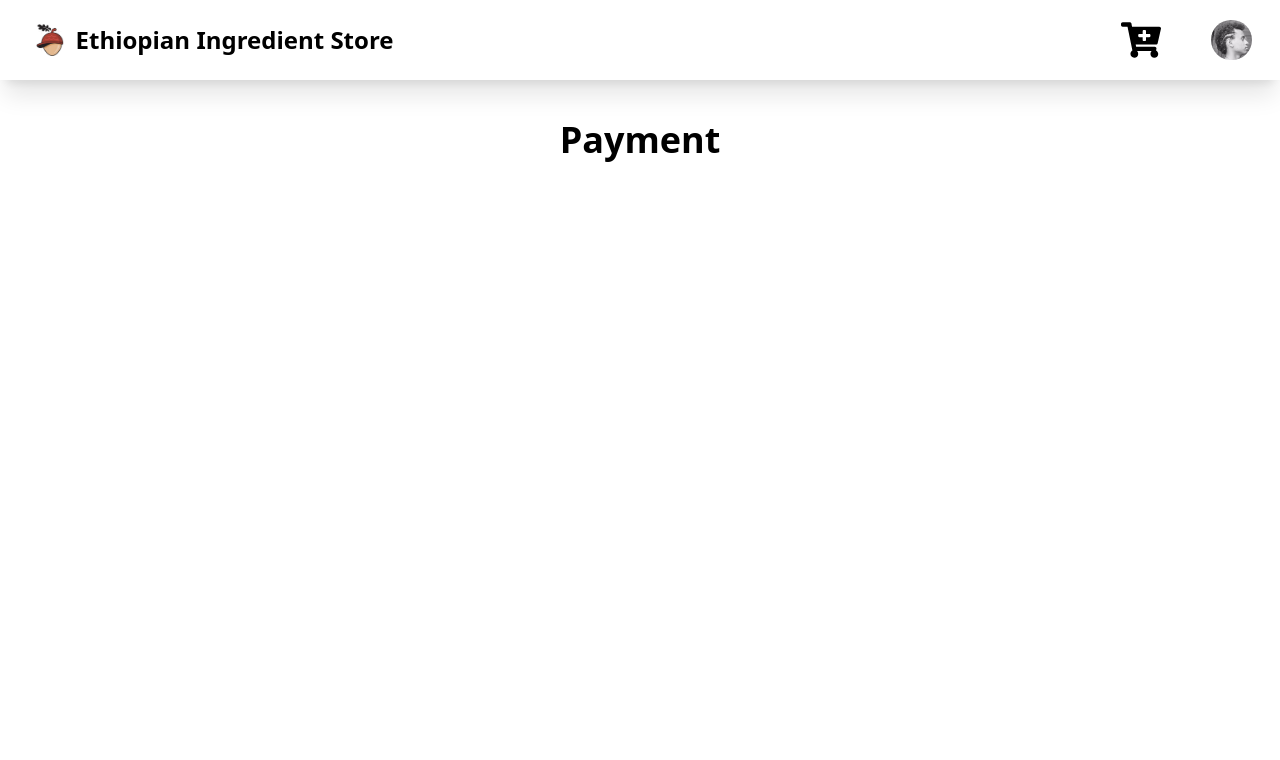
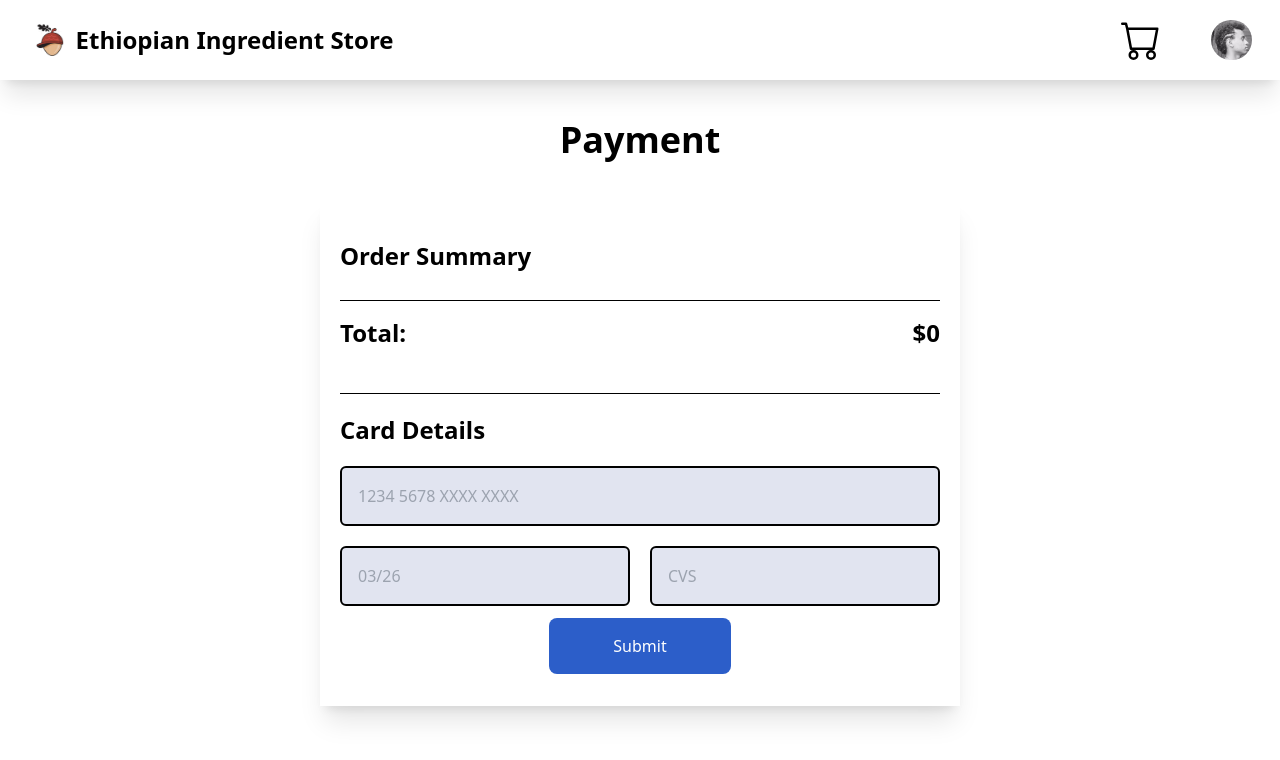
Before and after one commit to TibebuGW/Ethiopian-Ingredient-Store, a React (Vite) app in the folder Frontend/: page /checkout in a window 1280 px wide. Shown: the top 760 px of the page. Built offline with nearby package versions, Linux system fonts and the light colour scheme; what react-auth-kit would draw is missing.

Commit message:
add cart and checkout

```diff
--- a/Frontend/src/App.jsx
+++ b/Frontend/src/App.jsx
@@ -9,10 +9,11 @@ import {
   Orders,
   CreateAccount,
 } from "./components";
-
+import { StoreContextProvider } from "./contexts/store-context";
 function App() {
   return (
     <div className="w-full">
+      <StoreContextProvider>
         <Router>
           <Routes>
             <Route path="/" element={<Home />} />
@@ -25,6 +26,7 @@ function App() {
             <Route path="/create-account" element={<CreateAccount />} />
           </Routes>
         </Router>
+      </StoreContextProvider>
     </div>
   );
 }
--- /dev/null
+++ b/Frontend/src/api/Items.js
@@ -0,0 +1,61 @@
+import pepper from "../assets/images/pepper.jpg"
+const items = [
+    {
+        id: 0,
+        name: "pepper",
+        description: "lorem ipsum",
+        price: "12.25",
+        image: pepper,
+    },
+    {
+        id: 1,
+        name: "pepper",
+        description: "lorem ipsum",
+        price: "12.25",
+        image: pepper
+    },
+    {
+        id: 2,
+        name: "pepper",
+        description: "lorem ipsum",
+        price: "12.25",
+        image: pepper
+    },
+    {
+        id: 3,
+        name: "pepper",
+        description: "lorem ipsum",
+        price: "12.25",
+        image: pepper
+    },
+    {
+        id: 4,
+        name: "pepper",
+        description: "lorem ipsum",
+        price: "12.25",
+        image: pepper
+    },
+    {
+        id: 5,
+        name: "pepper",
+        description: "lorem ipsum",
+        price: "12.25",
+        image: pepper
+    },
+    {
+        id: 6,
+        name: "pepper",
+        description: "lorem ipsum",
+        price: "12.25",
+        image: pepper
+    },
+    {
+        id: 7,
+        name: "pepper",
+        description: "lorem ipsum",
+        price: "12.25",
+        image: pepper
+    },
+  ];
+
+export {items}
--- a/Frontend/src/components/Cards/ProductItem.jsx
+++ b/Frontend/src/components/Cards/ProductItem.jsx
@@ -1,19 +1,26 @@
 import PropTypes from "prop-types";
+import { useContext } from "react";
+import { StoreContext } from "../../contexts/store-context";
+import {BsCartPlusFill, BsFillCartDashFill} from "react-icons/bs"
+
 const ProductItem = (props) => {
-  const { name, description, price, image } = props.data;
+  const { cartItems, addToCart, removeFromCart } = useContext(StoreContext);
+
+  const { id, name, description, price, image } = props.data;
+
   return (
-    <div className="p-10 hover:shadow-2xl transition duration-500">
+    <div className="p-10 shadow-xl hover:shadow-2xl transition duration-500">
       <div className="max-w-sm rounded overflow-hidden">
-        <img className="w-full" src={image} alt="Mountain" />
-        <div className="px-6 py-4">
+        <img className="w-full" src={image} alt={name} />
+        <div className="px-3 py-4">
           <div className="font-bold text-2xl mb-2">{name}</div>
           <p className="text-gray-700 text-base">{description}</p>
           <div className="font-bold text-3xl my-3"> ${price}</div>
         </div>
-        <div className="flex justify-center">
-          <button className="bg-lightPrimary hover:bg-white hover:text-primary hover:shadow-lg transition duration-500 text-secondary rounded-2xl border-black py-1 px-3 my-3">
-            Add To Cart
-          </button>
+        <div className="flex justify-between">
+          <BsFillCartDashFill style={{fontSize: "35px", cursor: "pointer"}} onClick={() => removeFromCart(id)}/>
+          <p>Quantity: {cartItems[id]}</p>
+          <BsCartPlusFill style={{fontSize: "35px", cursor: "pointer"}} onClick={() => addToCart(id)}/>
         </div>
       </div>
     </div>
--- a/Frontend/src/components/Cart/Cart.jsx
+++ b/Frontend/src/components/Cart/Cart.jsx
@@ -1,8 +1,44 @@
+import { useContext } from "react";
+import { Link } from "react-router-dom";
+import { items } from "../../api/Items";
+import ProductItem from "../Cards/ProductItem";
+import Navbar from "../Navbar/Navbar";
+import { StoreContext } from "../../contexts/store-context";
 
 const Cart = () => {
+  const { cartItems, resetCart } = useContext(StoreContext);
   return (
-    <div>Cart</div>
-  )
-}
+    <div>
+      <Navbar />
+      <div className="flex items-center justify-center mt-10 text-4xl font-bold">
+        <h2> All Cart Items </h2>
+      </div>
+      <div className="flex justify-center items-center">
+        <div className="grid grid-cols-4 gap-4 mt-10">
+          {items.map((item) => {
+            if (cartItems[item.id] > 0) {
+              return <ProductItem data={item} key={item.id} />;
+            }
+          })}
+        </div>
+      </div>
+      <div className="flex justify-center my-10 gap-6">
+        <Link to="/">
+          <button
+            className="py-3 px-8 bg-red hover:bg-white hover:border-2 transition duration-500 hover:border-red hover:text-red text-secondary rounded-xl"
+            onClick={() => resetCart()}
+          >
+            Cancel
+          </button>
+        </Link>
+        <Link to="/checkout">
+          <button className="py-3 px-8 bg-lightPrimary hover:bg-white hover:border-2 transition duration-500 hover:border-lightPrimary hover:text-blue text-secondary rounded-xl">
+            Checkout
+          </button>
+        </Link>
+      </div>
+    </div>
+  );
+};
 
-export default Cart
+export default Cart;
--- a/Frontend/src/components/Checkout/Checkout.jsx
+++ b/Frontend/src/components/Checkout/Checkout.jsx
@@ -1,17 +1,49 @@
-import Navbar from "../Navbar/Navbar"
+import { useContext } from "react";
+import Navbar from "../Navbar/Navbar";
+import { StoreContext } from "../../contexts/store-context";
+import { items } from "../../api/Items";
+import PaymentForm from "./PaymentForm";
 
 const Checkout = () => {
+  const { cartItems, getTotalCost } = useContext(StoreContext);
+
   return (
     <div>
       <Navbar />
       <div className="flex items-center justify-center">
         <p className="text-4xl mt-10 font-bold">Payment</p>
-        <form>
-
-        </form>
+      </div>
+      <div className="w-50p shadow-xl mx-auto mt-10 mb-10 p-5 divide-y">
+        <div className="">
+          <p className="font-semibold text-2xl my-5">Order Summary</p>
+          {items.map((item) => {
+            if (cartItems[item.id] > 0) {
+              return (
+                <div key={item.id} className="my-3">
+                  <p className="font-semibold text-lg my-2">{item.name}</p>
+                  <div className="flex items-center justify-between">
+                    <p className="font-light text-base">
+                      Quantity: {cartItems[item.id]}
+                    </p>
+                    <p className="font-bold text-xl">
+                      ${cartItems[item.id] * item.price}
+                    </p>
+                  </div>
+                </div>
+              );
+            }
+          })}
+        </div>
+        <div className="font-bold text-2xl my-7 py-4 flex justify-between">
+          <p>Total:</p>
+          <div>${getTotalCost()}</div>
+        </div>
+        <div>
+          <PaymentForm />
+        </div>
       </div>
     </div>
-  )
-}
+  );
+};
 
-export default Checkout
+export default Checkout;
--- /dev/null
+++ b/Frontend/src/components/Checkout/PaymentForm.jsx
@@ -0,0 +1,32 @@
+const PaymentForm = () => {
+  return (
+    <div>
+      <p className="py-5 font-semibold text-2xl">Card Details</p>
+      <input
+        className="w-100p border-2 bg-grey p-4 rounded-md"
+        placeholder="1234 5678 XXXX XXXX"
+      />
+      <div className="grid grid-cols-2 gap-5 mt-5">
+        <div>
+          <input
+            className="w-100p border-2 bg-grey p-4 rounded-md"
+            placeholder="03/26"
+          />
+        </div>
+        <div>
+          <input
+            className="w-100p border-2 bg-grey p-4 rounded-md"
+            placeholder="CVS"
+          />
+        </div>
+      </div>
+      <div className="flex justify-center">
+        <button className="py-4 px-16 bg-lightPrimary text-secondary hover:bg-white hover:border-lightPrimary hover:border-2 hover:text-blue transition duration-500 my-3 rounded-lg">
+            Submit
+        </button>
+      </div>
+    </div>
+  );
+};
+
+export default PaymentForm;
--- a/Frontend/src/components/Home/Home.jsx
+++ b/Frontend/src/components/Home/Home.jsx
@@ -6,6 +6,7 @@ const Home = () => {
     <div>
       <Navbar />
       <Items className="mt-5 mb-10" />
+      <div className="mt-5"></div>
     </div>
   )
 }
--- a/Frontend/src/components/Navbar/Navbar.tsx
+++ b/Frontend/src/components/Navbar/Navbar.tsx
@@ -3,7 +3,8 @@ import Dropdown from "../dropdown";
 import { Link } from "react-router-dom";
 import profile from "../../assets/images/profile.jpg";
 import logo from "../../assets/images/logo.jpg";
-import {FaCartPlus} from 'react-icons/fa'
+import { FaCartPlus } from "react-icons/fa";
+import { BsCart } from "react-icons/bs";
 const Navbar = (props: {
   onOpenSidenav: () => void;
   brandText: string;
@@ -20,11 +21,14 @@ const Navbar = (props: {
         </Link>
       </div>
 
-      <div>
-      </div>
+      <div></div>
 
       <div className="flex mr-7">
-        <FaCartPlus style={{fontSize: "40px", marginRight: "50px", cursor: "pointer"}} />
+        <Link to="/cart">
+          <BsCart
+            style={{ fontSize: "40px", marginRight: "50px", cursor: "pointer" }}
+          />
+        </Link>
         <Dropdown
           button={
             <img
--- /dev/null
+++ b/Frontend/src/contexts/store-context.jsx
@@ -0,0 +1,49 @@
+/* eslint-disable react/prop-types */
+/* eslint-disable no-undef */
+/* eslint-disable react-hooks/rules-of-hooks */
+import { items } from "../api/Items"
+import {createContext, useState} from "react"
+
+export const StoreContext = createContext()
+
+export const StoreContextProvider = (props) => {
+  const totalItems = items.length
+
+  const getDefaultCart = () => {
+    const cart = {}
+    for (let i = 0; i < totalItems; i++){
+      cart[items[i].id] = 0
+    }
+    return cart
+  }
+
+  const [cartItems, setCartItems] = useState(getDefaultCart())
+
+  const addToCart = (id) => {
+    setCartItems((prev) => ({...prev, [id]: prev[id] + 1}))
+  }
+
+  const removeFromCart = (id) => [
+    setCartItems((prev) => ({...prev, [id]: prev[id] - 1}))
+  ]
+
+  const resetCart = () => {
+    setCartItems(getDefaultCart)
+  }
+
+  const getTotalCost = () => {
+    var totalCost = 0
+    items.map((item) => {
+      totalCost += item.price * cartItems[item.id]
+    })
+    return totalCost
+  }
+
+  const contextValue = {cartItems, addToCart, removeFromCart, resetCart, getTotalCost}
+
+  return (
+    <StoreContext.Provider value={contextValue}>
+      {props.children}
+    </StoreContext.Provider>
+  )
+}
```
Also changed, not shown: Frontend/src/components/Home/Items.jsx (+3 -53 lines). Lines whose indentation alone changed are shown as unchanged.
